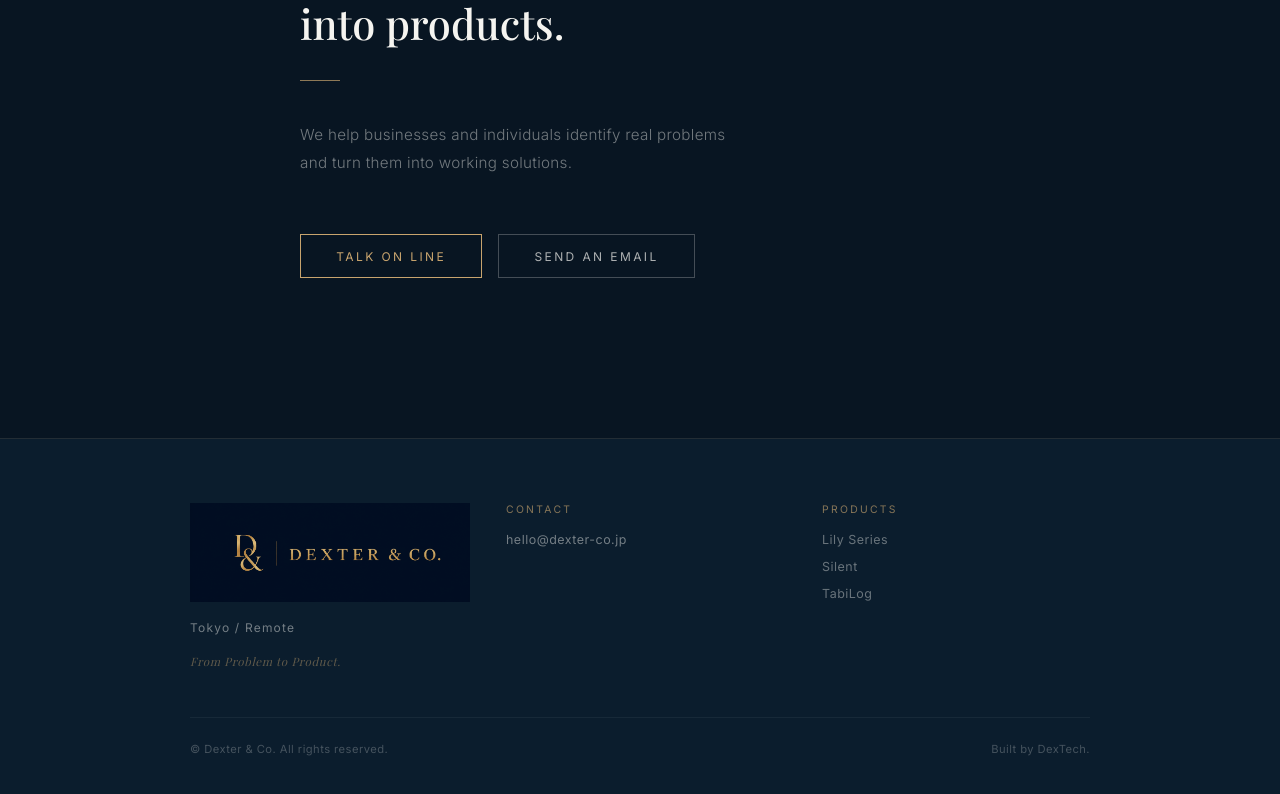
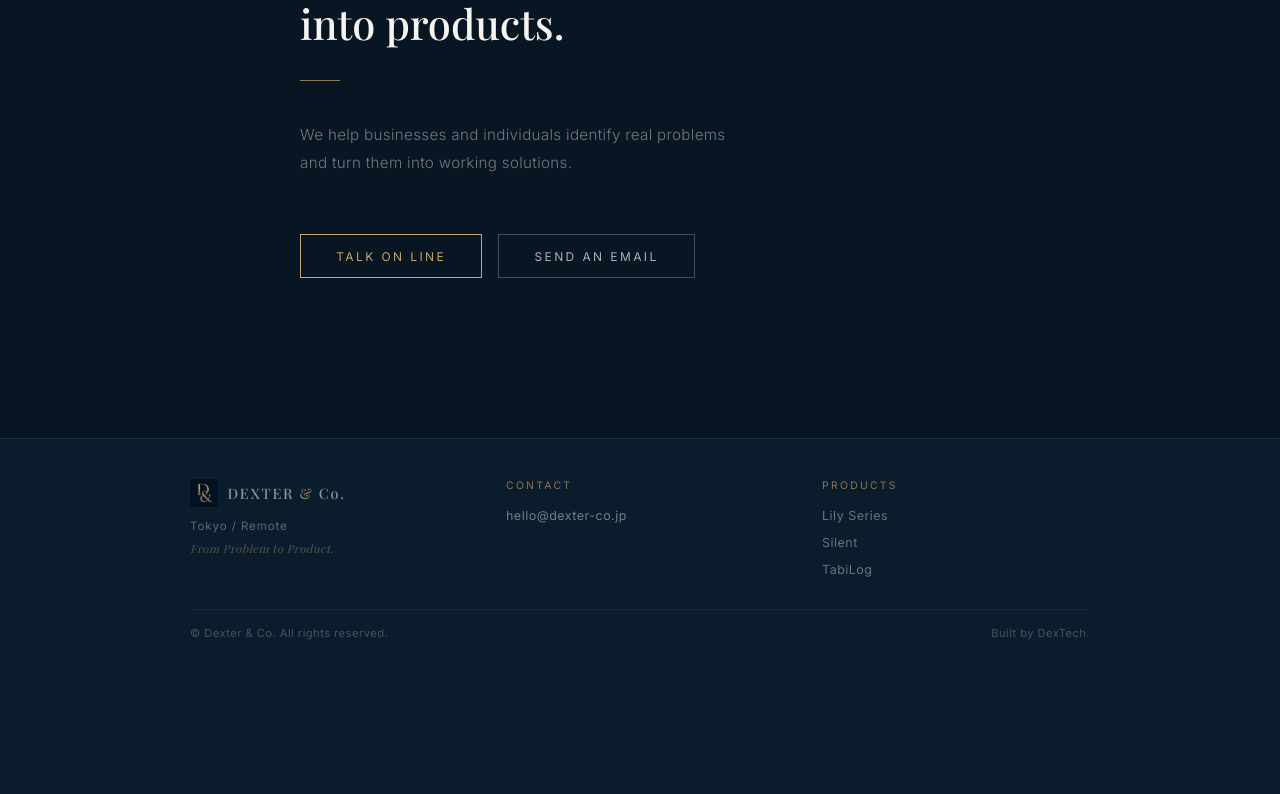
Before and after one commit to phanthyuu-hue/dexter-co-site, a Next.js app: page / in a window 1280 px wide. Shown: the part 5467-6261 px from the top of the page. After the commit the page ends 6139 px from the top, so only its background shows below. Built offline with nearby package versions, Linux system fonts and the light colour scheme; a web font is replaced by a local one.

Commit message:
fix: FooterロゴB案・余白圧縮

```diff
--- a/app/page.tsx
+++ b/app/page.tsx
@@ -678,7 +678,7 @@ function Contact() {
 /* ─── Footer ─── */
 function Footer() {
   return (
-    <footer style={{ padding: "4rem 2.5rem 3rem", borderTop: "1px solid rgba(200,164,110,0.12)" }}>
+    <footer style={{ padding: "2.5rem 2.5rem 2rem", borderTop: "1px solid rgba(200,164,110,0.12)" }}>
       <div
         style={{
           maxWidth: "900px",
@@ -686,34 +686,45 @@ function Footer() {
           display: "grid",
           gridTemplateColumns: "repeat(auto-fit, minmax(200px, 1fr))",
           gap: "3rem",
-          marginBottom: "3rem",
+          marginBottom: "2rem",
           alignItems: "start",
         }}
       >
-        {/* Brand */}
-        <div style={{ display: "flex", flexDirection: "column", gap: "1rem", alignItems: "flex-start" }}>
-          <Image
-            src="/footer-logo.png"
-            alt="Dexter & Co."
-            width={280}
-            height={56}
-            style={{ width: "clamp(200px, 22vw, 280px)", height: "auto", objectFit: "contain", opacity: 0.88 }}
-          />
+        {/* Brand — B案：アイコン＋テキストで再構成 */}
+        <div style={{ display: "flex", flexDirection: "column", gap: "0.5rem", alignItems: "flex-start" }}>
+          {/* ロゴ行：logo-dark.png（小） + DEXTER & Co. */}
+          <div style={{ display: "flex", alignItems: "center", gap: "0.6rem", marginBottom: "0.25rem" }}>
+            <Image
+              src="/logo-dark.png"
+              alt="Dexter & Co."
+              width={28}
+              height={28}
+              style={{ width: "28px", height: "28px", objectFit: "contain", opacity: 0.75 }}
+            />
+            <span style={{
+              fontFamily: "var(--font-playfair)",
+              fontSize: "0.9rem",
+              fontWeight: 500,
+              color: "rgba(245,244,240,0.55)",
+              letterSpacing: "0.12em",
+            }}>
+              DEXTER <span style={{ color: "var(--gold)", opacity: 0.7 }}>&</span> Co.
+            </span>
+          </div>
           <p style={{
             fontFamily: "var(--font-inter)",
-            fontSize: "0.75rem",
-            color: "rgba(245,244,240,0.45)",
-            letterSpacing: "0.1em",
-            lineHeight: 1.6,
+            fontSize: "0.72rem",
+            color: "rgba(245,244,240,0.35)",
+            letterSpacing: "0.08em",
           }}>
             Tokyo / Remote
           </p>
           <p style={{
             fontFamily: "var(--font-playfair)",
-            fontSize: "0.72rem",
+            fontSize: "0.7rem",
             fontStyle: "italic",
-            color: "rgba(200,164,110,0.45)",
-            letterSpacing: "0.06em",
+            color: "rgba(200,164,110,0.4)",
+            letterSpacing: "0.05em",
           }}>
             From Problem to Product.
           </p>
@@ -753,7 +764,7 @@ function Footer() {
           maxWidth: "900px",
           margin: "0 auto",
           borderTop: "1px solid rgba(245,244,240,0.05)",
-          paddingTop: "1.5rem",
+          paddingTop: "1rem",
           display: "flex",
           justifyContent: "space-between",
           flexWrap: "wrap",
```
